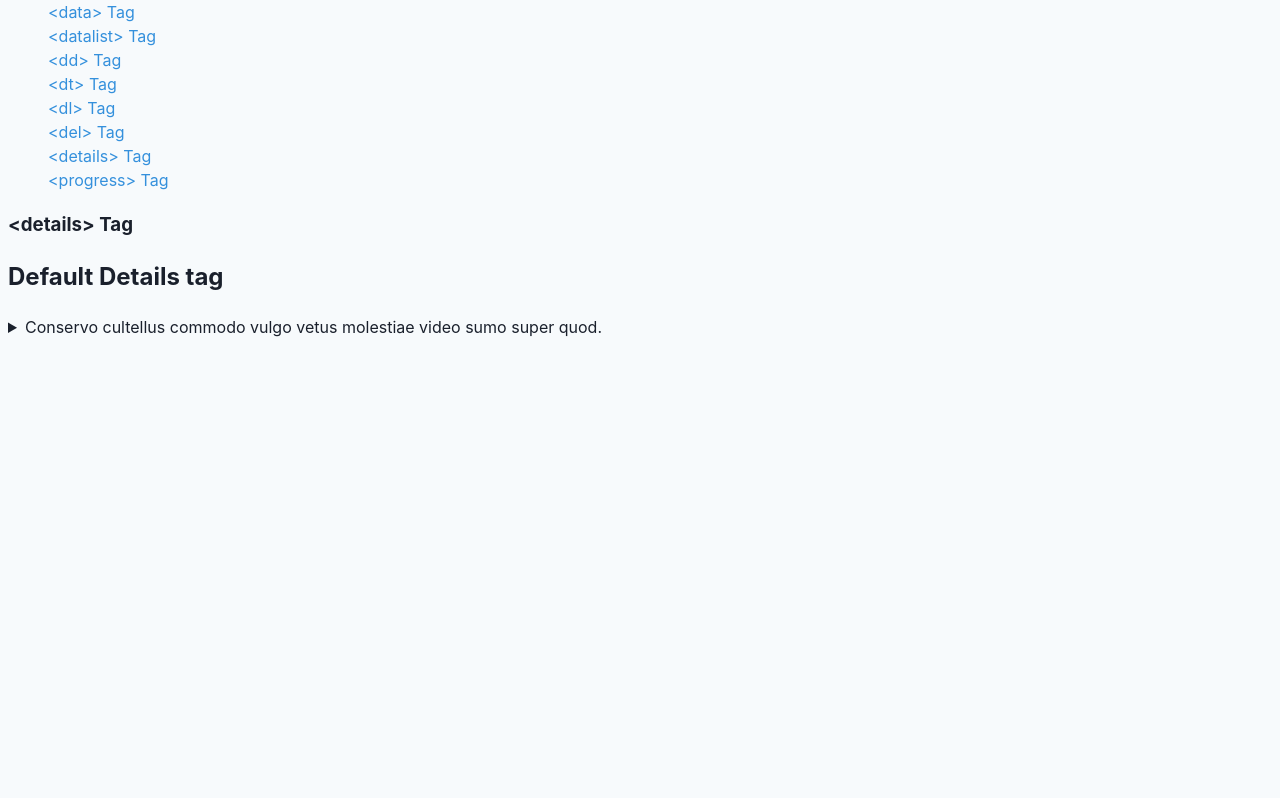
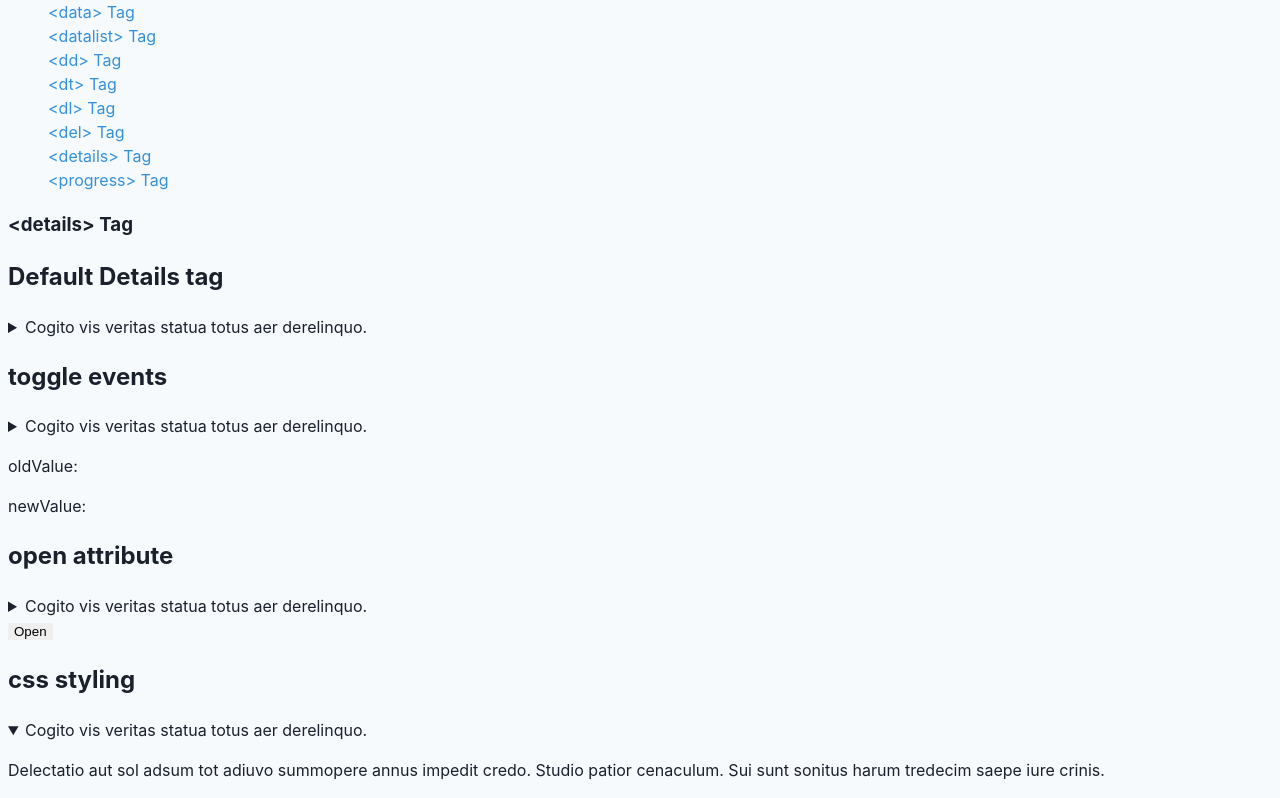
Before and after one commit to kenjiwilkins/html-playground, a React (Vite) app: page /html-tags/details in a window 1280 px wide. Shown: the part 656-1454 px from the top of the page. Before the commit the page ends 1003 px from the top, so only its background shows below. Built offline with nearby package versions, Linux system fonts and the light colour scheme.

Commit message:
Update Details.jsx

```diff
--- a/src/views/html-tags/Details.jsx
+++ b/src/views/html-tags/Details.jsx
@@ -1,4 +1,5 @@
-import { Container, Card } from "../../components";
+import { useEffect, useRef, useState } from "react";
+import { Button, Container, Card } from "../../components";
 import { faker } from "@faker-js/faker";
 
 function generateSummary() {
@@ -9,14 +10,99 @@ function generateDetails() {
   return faker.lorem.paragraph();
 }
 
+const summary = generateSummary();
+const details = generateDetails();
+
 function DetailsPage() {
+  const [detailToggleEvent, setDetailToggleEvent] = useState({
+    oldValue: "",
+    newValue: "",
+  });
+  const detailsRef = useRef(null);
+  function handleToggle(e) {
+    setDetailToggleEvent({
+      oldState: e.oldState,
+      newState: e.newState,
+    });
+  }
+  useEffect(() => {
+    if (detailsRef.current) {
+      detailsRef.current.addEventListener("toggle", handleToggle);
+    }
+    return () => {
+      if (detailsRef.current) {
+        detailsRef.current.removeEventListener("toggle", handleToggle);
+      }
+    };
+  }, [detailsRef.current]);
+
+  const [isOpen, setIsOpen] = useState(false);
+  const openAttribute = useRef(null);
+  function handleOpen(newVal) {
+    setIsOpen(newVal);
+  }
+  function handleOpenAttributeToggle(e) {
+    setIsOpen(e.newState === "open");
+  }
+  useEffect(() => {
+    if (openAttribute.current) {
+      openAttribute.current.addEventListener(
+        "toggle",
+        handleOpenAttributeToggle
+      );
+    }
+    return () => {
+      if (openAttribute.current) {
+        openAttribute.current.removeEventListener(
+          "toggle",
+          handleOpenAttributeToggle
+        );
+      }
+    };
+  }, [openAttribute.current]);
   return (
     <Container title={"<details> Tag"} full>
       <Card>
         <h2 className="text-xl">Default Details tag</h2>
         <details>
-          <summary>{generateSummary()}</summary>
-          <p>{generateDetails()}</p>
+          <summary>{summary}</summary>
+          <p>{details}</p>
+        </details>
+      </Card>
+      <Card>
+        <h2 className="text-xl">toggle events</h2>
+        <details ref={detailsRef}>
+          <summary>{summary}</summary>
+          <p>{details}</p>
+        </details>
+        {Object.keys(detailToggleEvent).map((key) => (
+          <p key={key}>
+            {key}: {detailToggleEvent[key]}
+          </p>
+        ))}
+      </Card>
+      <Card>
+        <h2 className="text-xl">open attribute</h2>
+        <details open={isOpen} ref={openAttribute}>
+          <summary>{summary}</summary>
+          <p>{details}</p>
+        </details>
+        <Button onClick={() => handleOpen(!isOpen)}>
+          {isOpen ? "Close" : "Open"}
+        </Button>
+      </Card>
+      <Card>
+        <h2 className="text-xl">css styling</h2>
+        <details
+          class="open:bg-white dark:open:bg-slate-900 open:ring-1 open:ring-black/5 dark:open:ring-white/10 open:shadow-lg p-6 rounded-lg"
+          open
+        >
+          <summary class="text-sm leading-6 text-slate-900 dark:text-white font-semibold select-none">
+            {summary}
+          </summary>
+          <div class="mt-3 text-sm leading-6 text-slate-600 dark:text-slate-400">
+            <p>{details}</p>
+          </div>
         </details>
       </Card>
     </Container>
```
